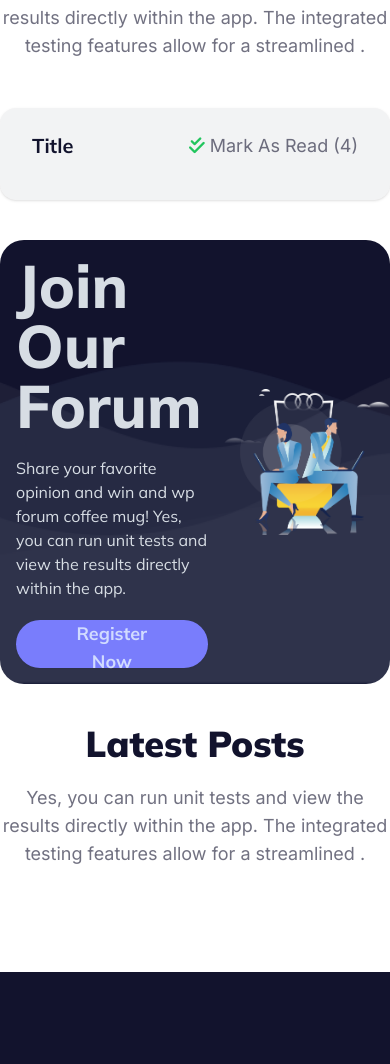
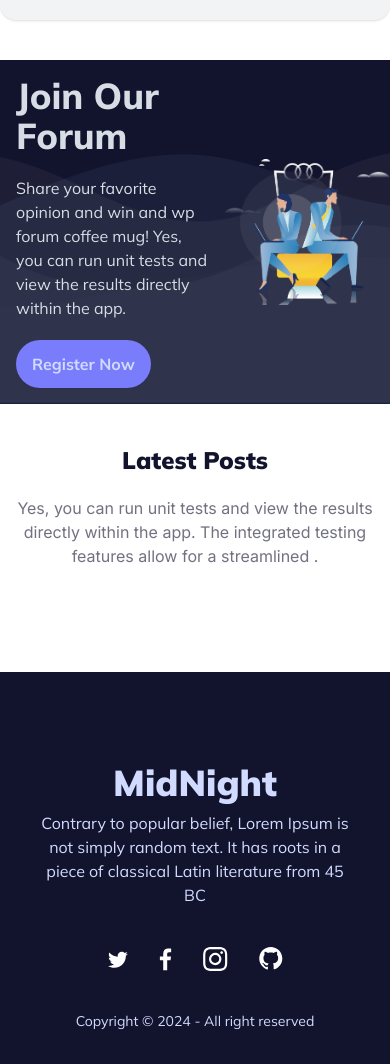
Before and after one commit to DeepsEffect/retro-forum, a plain HTML site: page index.html in a window 390 px wide. Shown: the part 626-1690 px from the top of the page. Drawn offline with nearby package versions, Linux system fonts and the light colour scheme; no server answers.

Commit message:
better responsiveness

```diff
--- a/index.html
+++ b/index.html
@@ -48,7 +48,7 @@
                     </li>
                 </ul>
                 <div class="flex items-center px-6 ml-auto lg:ml-0 lg:p-0">
-                    <button class=" btn btn-primary rounded-full bg-[#797DFC] border-none lg:px-10">
+                    <button class="btn btn-primary rounded-full bg-[#797DFC] border-none px-5 lg:px-10">
                         <span class="font-bold lg:text-lg">sign In</span>
                     </button>
                 </div>
@@ -63,10 +63,10 @@
         <!--! banner section -->
         <section class="lg:px-6 lg:mt-12">
             <div
-                class="hero lg:h-[550px] bg-[url(./images/bgbanner.png)] bg-no-repeat bg-cover bg-[#12132D] bg-bottom rounded-3xl flex justify-evenly items-center">
+                class="hero lg:h-[550px] bg-[url(./images/bgbanner.png)] bg-no-repeat bg-cover bg-[#12132D] bg-bottom lg:rounded-3xl flex justify-evenly items-center">
                 <div class="hero-content text-neutral-content">
                     <div class="max-w-md">
-                        <h1 class="mb-5 text-6xl font-extrabold">Welcome to the <span
+                        <h1 class="mb-5 text-4xl lg:text-6xl font-extrabold">Welcome to the <span
                                 class="color-primary">MidNight</span> Forum</h1>
                         <p class="mb-5">Share your favorite opinion and win and wp forum coffee mug!</p>
                         <!--! input field -->
@@ -116,8 +116,9 @@
         <section class="">
             <!-- title -->
             <div class="text-center max-w-2xl mx-auto mt-10 space-y-5">
-                <h2 class="text-4xl font-black color-black">Let’s Discuss</h2>
-                <p class="color-gray font-inter text-lg font-normal">Yes, you can run unit tests and view the results
+                <h2 class=" text-2xl lg:text-4xl font-black color-black">Let’s Discuss</h2>
+                <p class="color-gray font-inter text-base lg:text-lg font-normal">Yes, you can run unit tests and view
+                    the results
                     directly within the app. The integrated testing
                     features allow for a streamlined .</p>
             </div>
@@ -150,14 +151,14 @@
         <!--! Join forum section -->
         <section class="mt-10 lg:px-6 lg:mt-20 ">
             <div
-                class="hero lg:h-[400px] bg-[url(./images/bgbanner.png)] bg-no-repeat bg-cover bg-[#12132D] bg-bottom rounded-3xl flex justify-evenly items-center">
+                class="hero lg:h-[400px] bg-[url(./images/bgbanner.png)] bg-no-repeat bg-cover bg-[#12132D] bg-bottom lg:rounded-3xl flex justify-evenly items-center">
                 <div class="hero-content text-neutral-content">
                     <div class="max-w-md">
-                        <h2 class="mb-5 text-6xl font-extrabold">Join Our Forum</h2>
+                        <h2 class="mb-5 text-4xl lg:text-6xl font-extrabold">Join Our Forum</h2>
                         <p class="mb-5">Share your favorite opinion and win and wp forum coffee mug! Yes, you can run
                             unit tests and view the results directly within the app. </p>
                         <button
-                            class="btn btn-primary px-10 rounded-full bg-[#797DFC] border-none text-lg font-bold">Register
+                            class="btn btn-primary lg:px-10 rounded-full bg-[#797DFC] border-none text-base lg:text-lg font-bold">Register
                             Now</button>
                     </div>
                 </div>
@@ -171,12 +172,13 @@
         <section class="">
             <!-- title -->
             <div class="text-center max-w-2xl mx-auto mt-10 space-y-5">
-                <h2 class="text-4xl font-black color-black">Latest Posts</h2>
-                <p class="color-gray font-inter text-lg font-normal">Yes, you can run unit tests and view the results
+                <h2 class="text-2xl lg:text-4xl font-black color-black">Latest Posts</h2>
+                <p class="color-gray font-inter text-base lg:text-lg font-normal">Yes, you can run unit tests and view
+                    the results
                     directly within the app. The integrated testing features allow for a streamlined .</p>
             </div>
             <!-- cards -->
-            <div id="news-container" class="mt-16 grid grid-cols-1 lg:grid-cols-3">
+            <div id="news-container" class="mt-16 grid grid-cols-1 lg:grid-cols-3 lg:gap-x-12">
             </div>
         </section>
     </main>
@@ -189,10 +191,10 @@
                 Latin literature from 45 BC
             </p>
             <!-- icons -->
-            <div class="lg:mt-8">
+            <div class="mt-8">
                 <img src="icons/social.svg" alt="">
             </div>
-            <p class="lg:mt-8">Copyright © 2024 - All right reserved</p>
+            <p class="mt-8">Copyright © 2024 - All right reserved</p>
         </aside>
     </footer>
     <script src="js/script.js"></script>
--- a/js/script.js
+++ b/js/script.js
@@ -85,7 +85,7 @@ const latestPostsData = async () => {
     newsData.forEach((news) => {
         // console.log(news);
         const latestNews = document.createElement("div");
-        latestNews.classList = `card lg:w-96 bg-base-100 shadow-xl`;
+        latestNews.classList = `card bg-base-100 shadow-xl`;
         latestNews.innerHTML = `
     <figure><img src="${news.cover_image}"
     alt="Shoes" /></figure>
```
